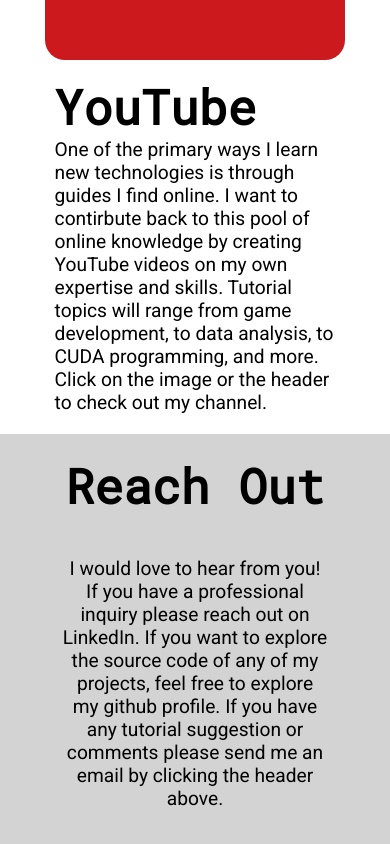
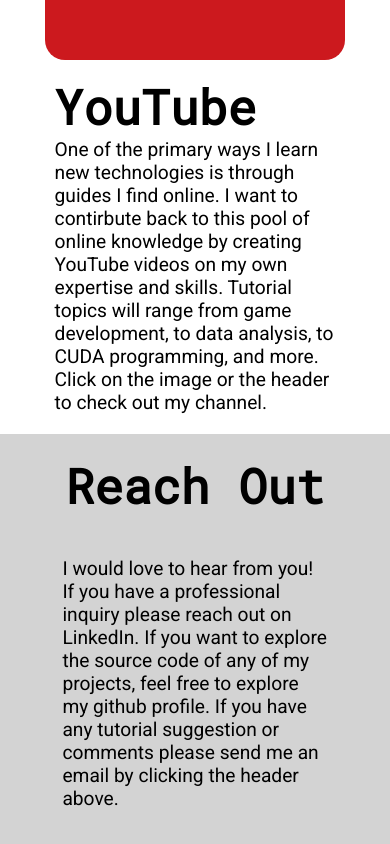
Before and after one commit to tylerfaulkner/tyler-faulkner-site, a Next.js app: page /homepage in a window 390 px wide. Shown: the part 1837-2681 px from the top of the page. Built offline with nearby package versions, Linux system fonts and the light colour scheme.

Commit message:
Fixed Spacing and Added download link for Resume

```diff
--- a/components/topbar.js
+++ b/components/topbar.js
@@ -54,6 +54,13 @@ export default function TopBar() {
                         Home
                     </td>
                 </tr>
+                <tr>
+                <a download href='/Tyler Faulkner Resume 2023.pdf' className="no-decoration">
+                    <td id='/Tyler Faulkner Resume 2023.pdf'>
+                        Resume
+                    </td>
+                </a>
+                </tr>
                 <tr onClick={onChange}>
                     <td id='/projects'>
                         Projects
--- a/pages/mobile.css
+++ b/pages/mobile.css
@@ -83,6 +83,10 @@
     .image-div{
         order: 1;
     }
+    .text-about {
+        justify-content: left;
+        text-align: left;
+    }
 
 }
 
@@ -150,4 +154,8 @@
     .img-contact {
         margin-top: 5px;
     }
+    .text-about {
+        justify-content: left;
+        text-align: left;
+    }
 }
```
